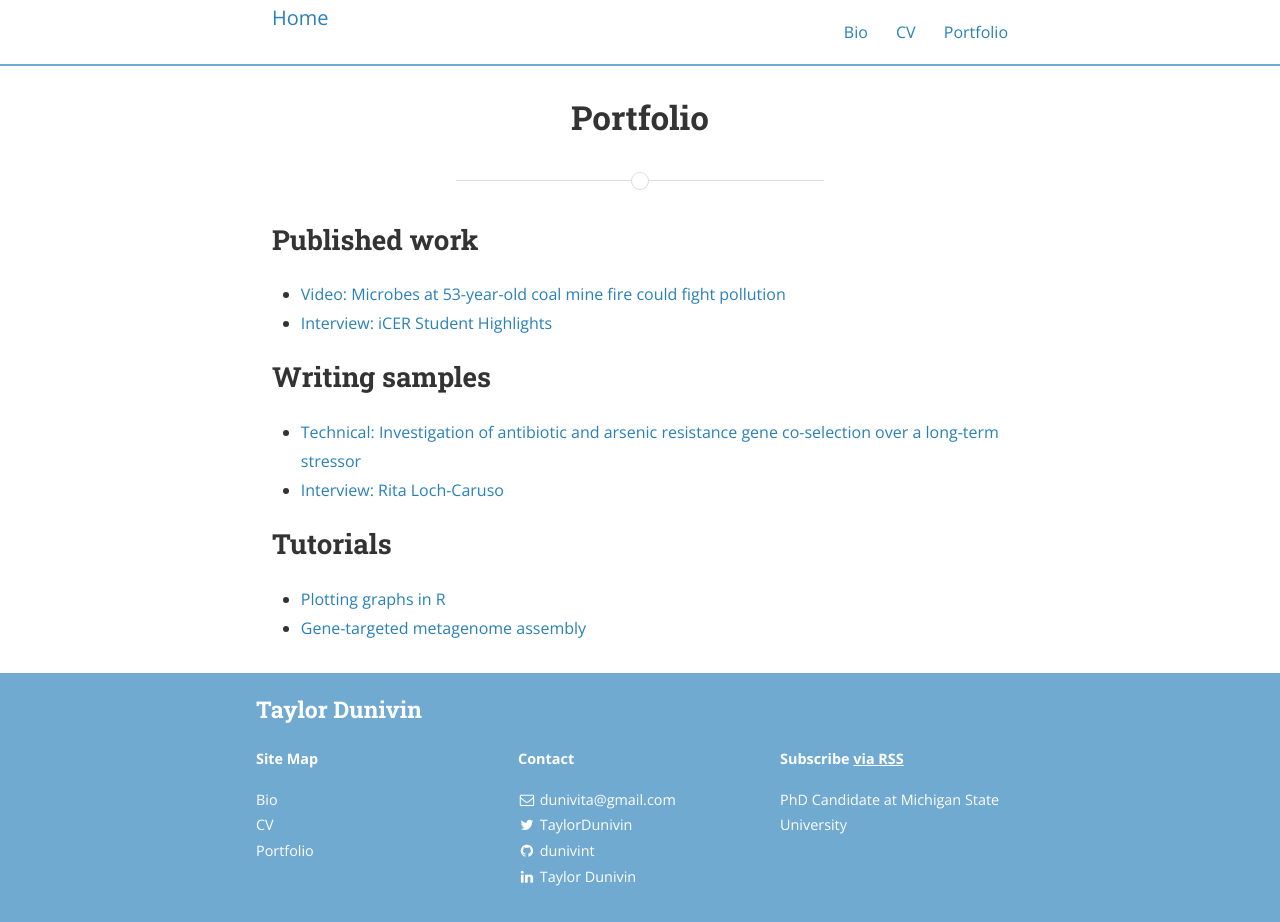
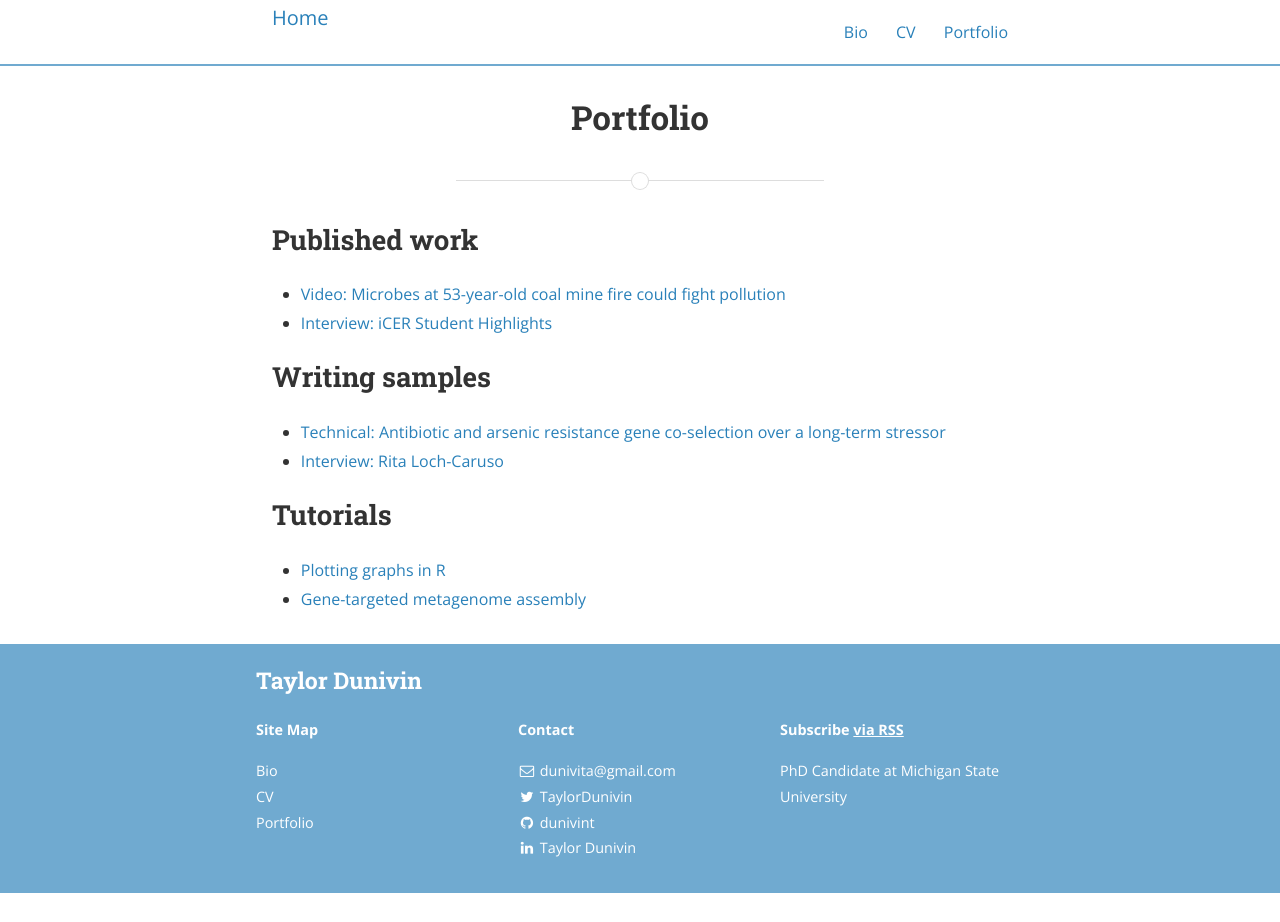
Before and after one commit to dunivint/dunivint.github.io, a Jekyll site: the page built from Portfolio.md, in a window 1280 px wide. Built offline with Jekyll 4.4.1, drawn with Linux system fonts in a browser that asks for light colours; nearby versions of some CDN libraries; a style sheet for code colours, icons or effects is not loaded; after the commit the page ends 900 px from its top, so only the background shows below that.

Commit message:
Update Portfolio.md

```diff
--- a/Portfolio.md
+++ b/Portfolio.md
@@ -9,7 +9,7 @@ permalink: /portfolio/
 * [Interview: iCER Student Highlights](https://icer.msu.edu/about/announcements/icer-student-highlights-taylor-dunivin)
 
 ## Writing samples
-* [Technical: Investigation of antibiotic and arsenic resistance gene co-selection over a long-term stressor](https://github.com/dunivint/dunivint.github.io/tree/master/assets/technical.pdf)
+* [Technical: Antibiotic and arsenic resistance gene co-selection over a long-term stressor](https://github.com/dunivint/dunivint.github.io/tree/master/assets/technical.pdf)
 * [Interview: Rita Loch-Caruso](https://github.com/dunivint/dunivint.github.io/tree/master/assets/interview.pdf)
 
 
```
